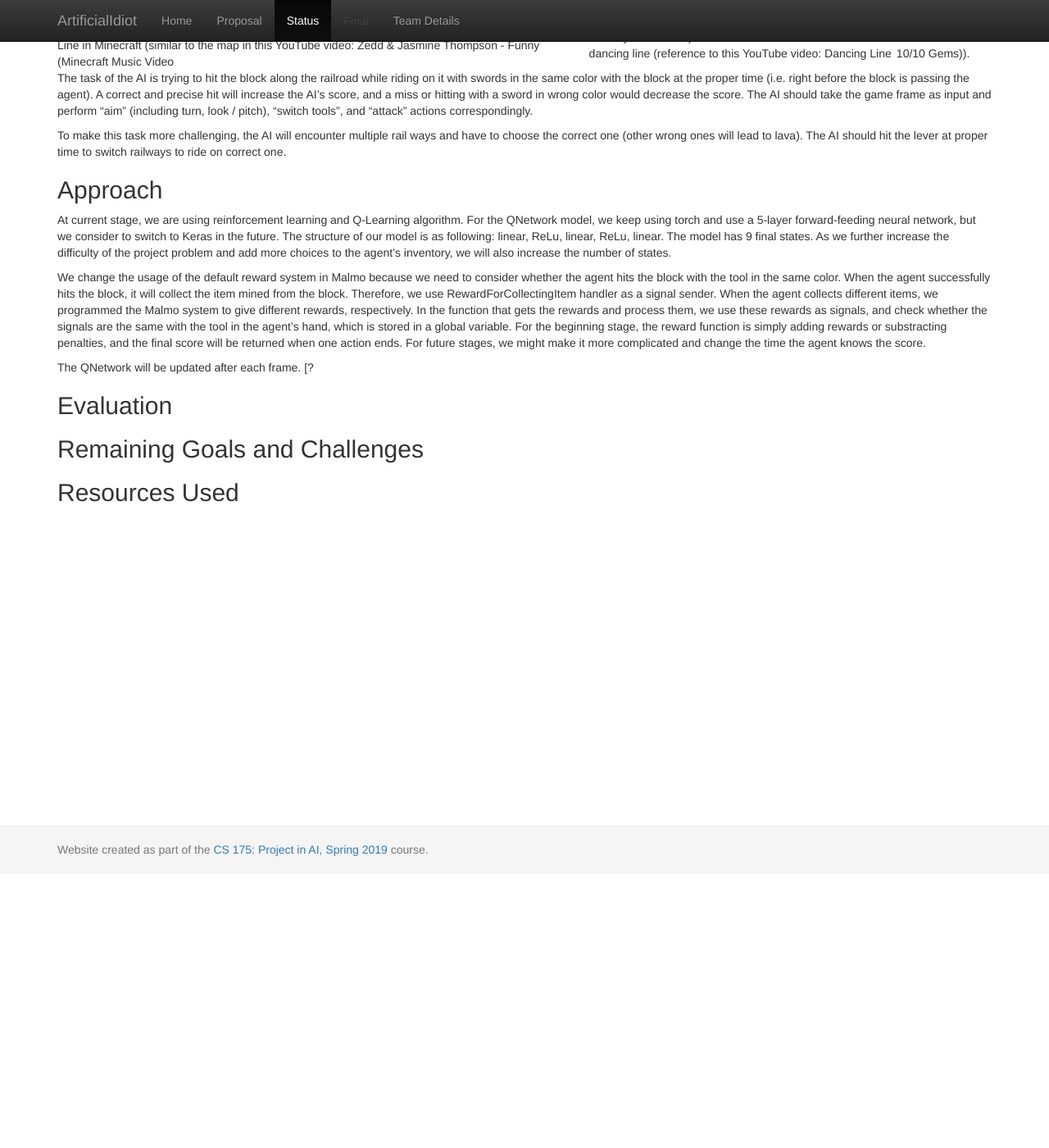
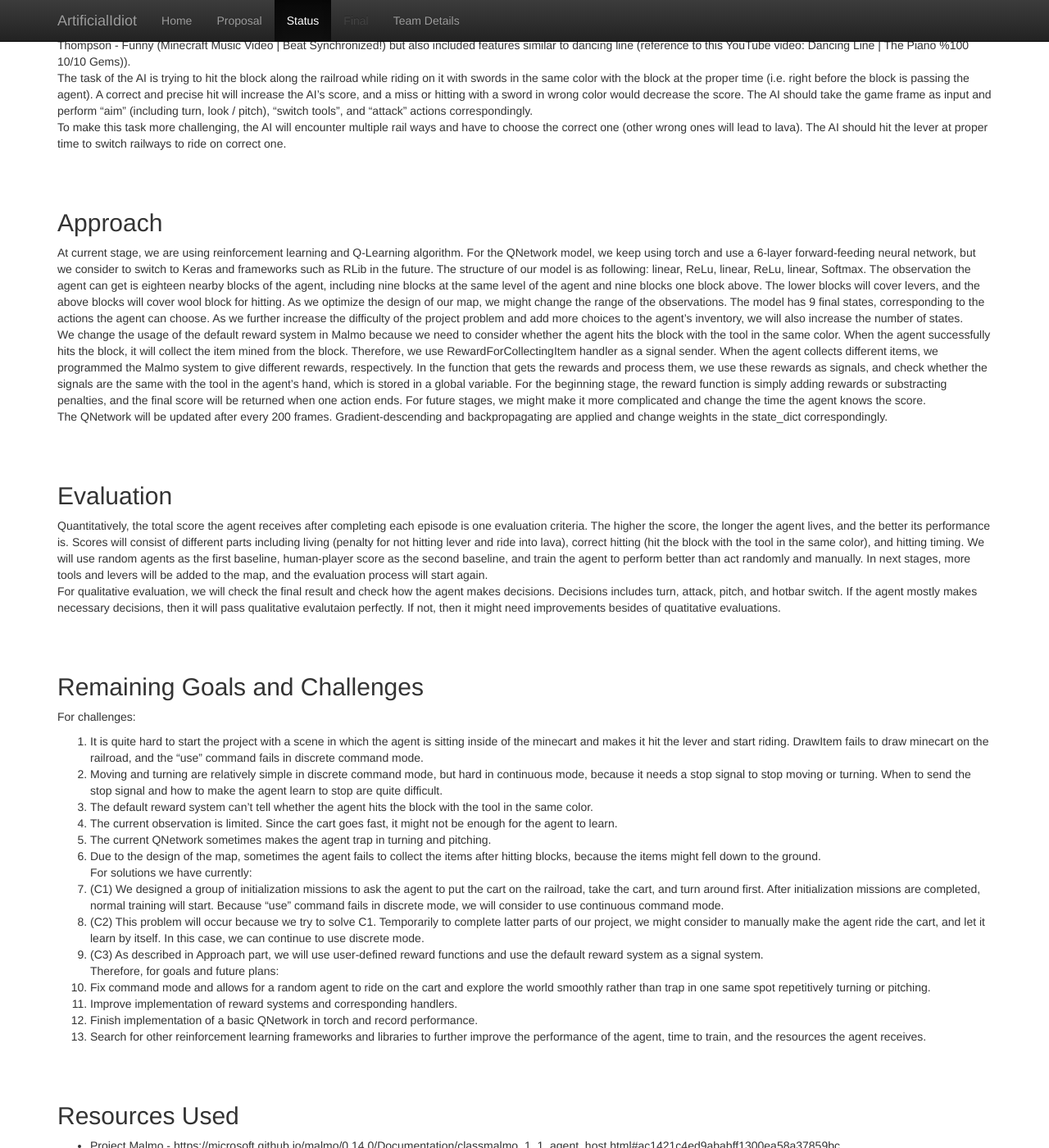
Before and after one commit to CoderMisha/ArtificialIdiot, a Jekyll site: the page built from docs/status.md, in a window 1280 px wide and 1400 px high, scrolled down 334 px. Shown: the whole window at 82% size. Built offline with Jekyll 4.4.1, drawn with Linux system fonts in a browser that asks for light colours; some of the changed text lies outside the part shown.

Commit message:
Update status.md

```diff
--- a/docs/status.md
+++ b/docs/status.md
@@ -9,24 +9,59 @@ title: Status
 
 ## Project Summary
 
-We are planning to train an AI to play a minigame integrated with features in Beat-Saber and Dancing-Line in Minecraft (similar to the map in this YouTube video: Zedd & Jasmine Thompson - Funny (Minecraft Music Video | Beat Synchronized!) but also included features similar to dancing line (reference to this YouTube video: Dancing Line | The Piano %100 10/10 Gems)).
-
+We are planning to train an AI to play a minigame integrated with features in Beat-Saber and Dancing-Line in Minecraft (similar to the map in this YouTube video: Zedd & Jasmine Thompson - Funny (Minecraft Music Video \| Beat Synchronized!) but also included features similar to dancing line (reference to this YouTube video: Dancing Line \| The Piano %100 10/10 Gems)).
+<br>
 The task of the AI is trying to hit the block along the railroad while riding on it with swords in the same color with the block at the proper time (i.e. right before the block is passing the agent). A correct and precise hit will increase the AI's score, and a miss or hitting with a sword in wrong color would decrease the score. The AI should take the game frame as input and perform "aim" (including turn, look / pitch), "switch tools", and "attack" actions correspondingly.
-
+<br>
 To make this task more challenging, the AI will encounter multiple rail ways and have to choose the correct one (other wrong ones will lead to lava). The AI should hit the lever at proper time to switch railways to ride on correct one.
 
+<br><br>
 
 ## Approach
 
-At current stage, we are using reinforcement learning and Q-Learning algorithm. For the QNetwork model, we keep using torch and use a 5-layer forward-feeding neural network, but we consider to switch to Keras in the future. The structure of our model is as following: linear, ReLu, linear, ReLu, linear. The model has 9 final states. As we further increase the difficulty of the project problem and add more choices to the agent's inventory, we will also increase the number of states.
+At current stage, we are using reinforcement learning and Q-Learning algorithm. For the QNetwork model, we keep using torch and use a 6-layer forward-feeding neural network, but we consider to switch to Keras and frameworks such as RLib in the future. The structure of our model is as following: linear, ReLu, linear, ReLu, linear, Softmax. The observation the agent can get is eighteen nearby blocks of the agent, including nine blocks at the same level of the agent and nine blocks one block above. The lower blocks will cover levers, and the above blocks will cover wool block for hitting. As we optimize the design of our map, we might change the range of the observations. The model has 9 final states, corresponding to the actions the agent can choose. As we further increase the difficulty of the project problem and add more choices to the agent's inventory, we will also increase the number of states.
+<br>
+We change the usage of the default reward system in Malmo because we need to consider whether the agent hits the block with the tool in the same color. When the agent successfully hits the block, it will collect the item mined from the block. Therefore, we use RewardForCollectingItem handler as a signal sender. When the agent collects different items, we programmed the Malmo system to give different rewards, respectively. In the function that gets the rewards and process them, we use these rewards as signals, and check whether the signals are the same with the tool in the agent's hand, which is stored in a global variable. For the beginning stage, the reward function is simply adding rewards or substracting penalties, and the final score will be returned when one action ends. For future stages, we might make it more complicated and change the time the agent knows the score.
+<br>
+The QNetwork will be updated after every 200 frames. Gradient-descending and backpropagating are applied and change weights in the state_dict correspondingly.
 
-We change the usage of the default reward system in Malmo because we need to consider whether the agent hits the block with the tool in the same color. When the agent successfully hits the block, it will collect the item mined from the block. Therefore, we use RewardForCollectingItem handler as a signal sender. When the agent collects different items, we programmed the Malmo system to give different rewards, respectively. In the function that gets the rewards and process them, we use these rewards as signals, and check whether the signals are the same with the tool in the agent's hand, which is stored in a global variable. For the beginning stage, the reward function is simply adding rewards or substracting penalties, and the final score will be returned when one action ends. For future stages, we might make it more complicated and change the time the agent knows the score.
+<br><br>
+## Evaluation
 
-The QNetwork will be updated after each frame. [?
+Quantitatively, the total score the agent receives after completing each episode is one evaluation criteria. The higher the score, the longer the agent lives, and the better its performance is. Scores will consist of different parts including living (penalty for not hitting lever and ride into lava), correct hitting (hit the block with the tool in the same color), and hitting timing. We will use random agents as the first baseline, human-player score as the second baseline, and train the agent to perform better than act randomly and manually. In next stages, more tools and levers will be added to the map, and the evaluation process will start again.
+<br>
+For qualitative evaluation, we will check the final result and check how the agent makes decisions. Decisions includes turn, attack, pitch, and hotbar switch. If the agent mostly makes necessary decisions, then it will pass qualitative evalutaion perfectly. If not, then it might need improvements besides of quatitative evaluations.
 
 
-## Evaluation
 
+<br><br>
 ## Remaining Goals and Challenges
+For challenges:
+1. It is quite hard to start the project with a scene in which the agent is sitting inside of the minecart and makes it hit the lever and start riding. DrawItem fails to draw minecart on the railroad, and the "use" command fails in discrete command mode.
+2. Moving and turning are relatively simple in discrete command mode, but hard in continuous mode, because it needs a stop signal to stop moving or turning. When to send the stop signal and how to make the agent learn to stop are quite difficult.
+3. The default reward system can't tell whether the agent hits the block with the tool in the same color.
+4. The current observation is limited. Since the cart goes fast, it might not be enough for the agent to learn.
+5. The current QNetwork sometimes makes the agent trap in turning and pitching.
+6. Due to the design of the map, sometimes the agent fails to collect the items after hitting blocks, because the items might fell down to the ground.
+<br>
+For solutions we have currently:
+1. (C1) We designed a group of initialization missions to ask the agent to put the cart on the railroad, take the cart, and turn around first. After initialization missions are completed, normal training will start. Because "use" command fails in discrete mode, we will consider to use continuous command mode.
+2. (C2) This problem will occur because we try to solve C1. Temporarily to complete latter parts of our project, we might consider to manually make the agent ride the cart, and let it learn by itself. In this case, we can continue to use discrete mode.
+3. (C3) As described in Approach part, we will use user-defined reward functions and use the default reward system as a signal system.
+<br>
+Therefore, for goals and future plans:
+1. Fix command mode and allows for a random agent to ride on the cart and explore the world smoothly rather than trap in one same spot repetitively turning or pitching.
+2. Improve implementation of reward systems and corresponding handlers.
+2. Finish implementation of a basic QNetwork in torch and record performance.
+3. Search for other reinforcement learning frameworks and libraries to further improve the performance of the agent, time to train, and the resources the agent receives.
 
+
+<br><br>
 ## Resources Used
+- Project Malmo - https://microsoft.github.io/malmo/0.14.0/Documentation/classmalmo_1_1_agent_host.html#ac1421c4ed9ababff1300ea58a37859bc
+- XML Schema Documentation - https://microsoft.github.io/malmo/0.30.0/Schemas/MissionHandlers.html#element_ContinuousMovementCommands
+- DQN - https://blog.csdn.net/war3gu/article/details/90641076
+- Gitter Microsoft/Malmo - https://gitter.im/Microsoft/malmo?at=5a5ddf51290a1f456194c199
+- UCI CS 175 HW2 (Due to copyright, we will not include the link to Canvas page here)
+- Malmo Platform Tutorial - https://microsoft.github.io/malmo/0.17.0/Python_Examples/Tutorial.pdf
+- "use 1" command does not work with DiscreteMovementCommand - https://github.com/microsoft/malmo/issues/887
```
